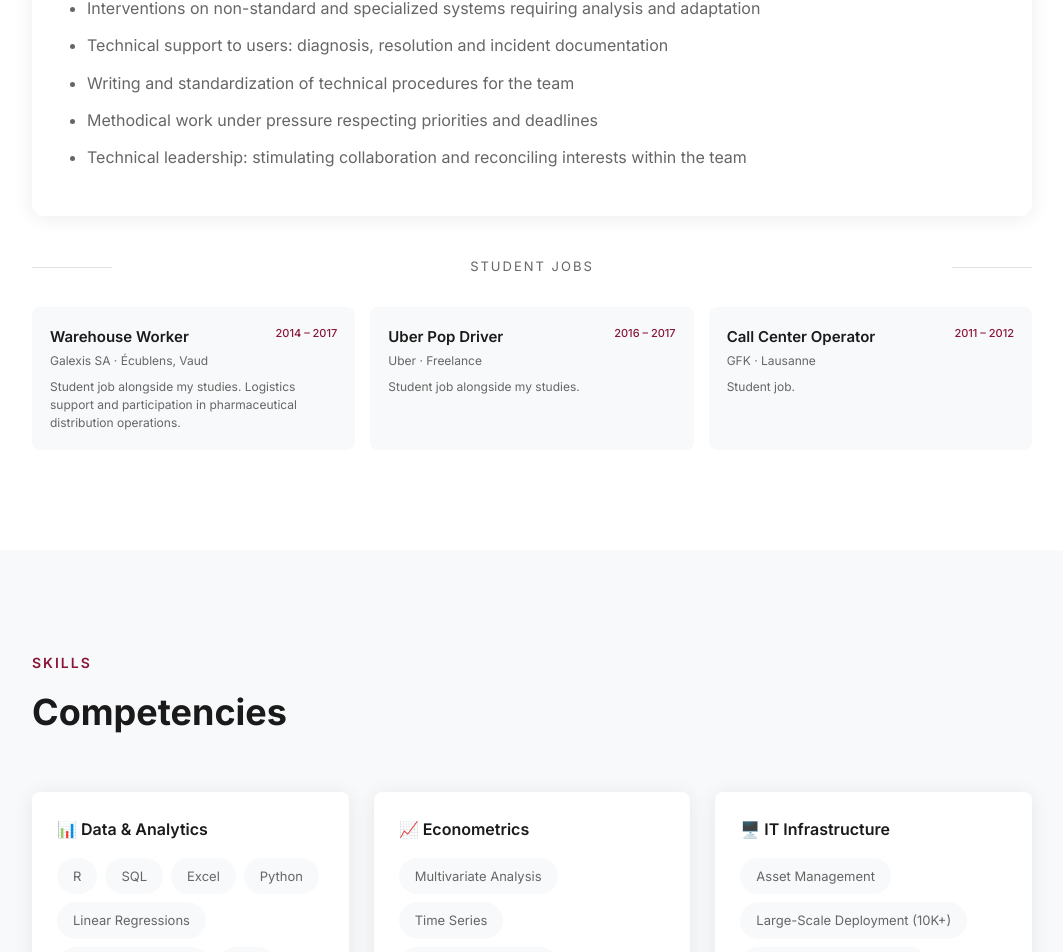
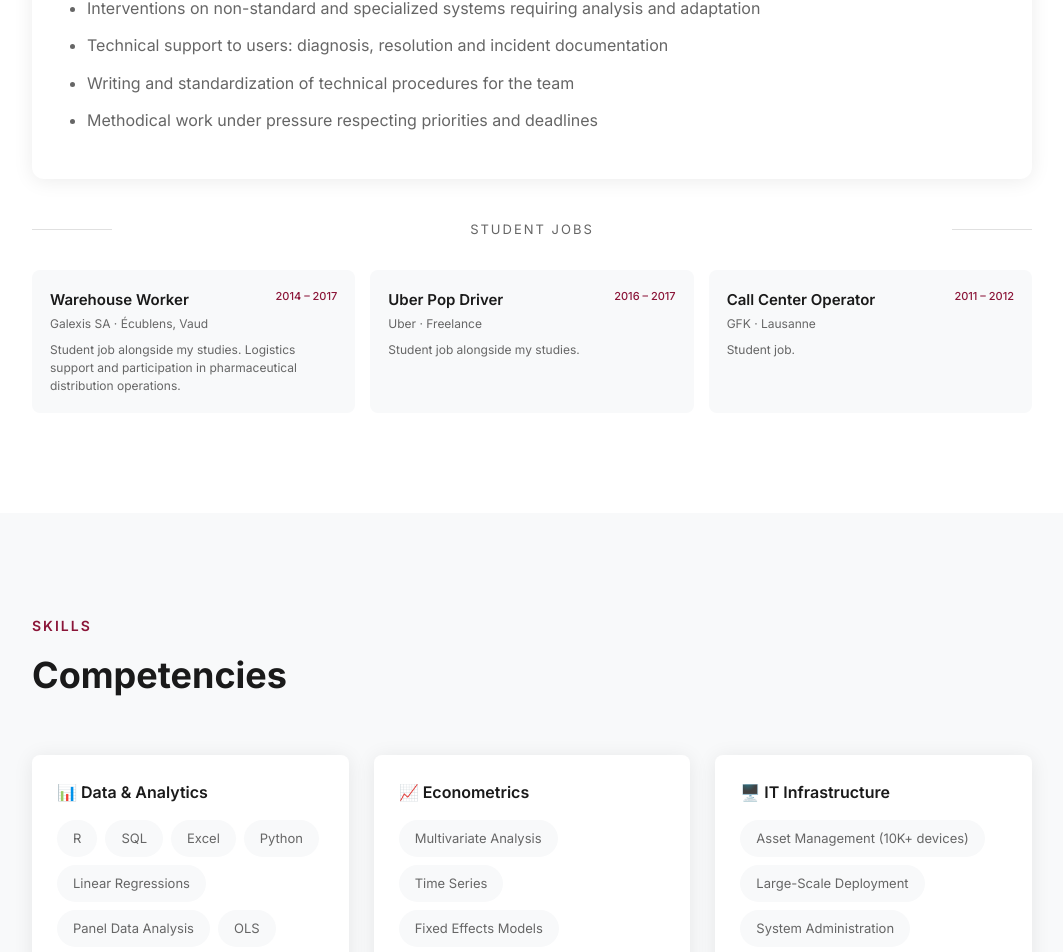
Before and after one commit to JorgePaulaPinheiro/CV, a React (Vite) app: page / in a window 1280 px wide. Shown: the part 3392-4344 px from the top of the page, without its empty margins (108-1171 px from the left). Built offline with nearby package versions, Linux system fonts and the light colour scheme.

Commit message:
Réduit section IT, retire leadership (soft skill), garde uniquement les meilleurs éléments techniques

```diff
--- a/src/App.jsx
+++ b/src/App.jsx
@@ -84,8 +84,7 @@ const translations = {
           'Interventions on non-standard and specialized systems requiring analysis and adaptation',
           'Technical support to users: diagnosis, resolution and incident documentation',
           'Writing and standardization of technical procedures for the team',
-          'Methodical work under pressure respecting priorities and deadlines',
-          'Technical leadership: stimulating collaboration and reconciling interests within the team'
+          'Methodical work under pressure respecting priorities and deadlines'
         ]
       },
       studentJobsTitle: 'Student Jobs',
@@ -121,7 +120,7 @@ const translations = {
       },
       it: {
         title: '🖥️ IT Infrastructure',
-        tags: ['Asset Management', 'Large-Scale Deployment (10K+)', 'Technical Documentation', 'Incident Management', 'Helpdesk L1/L2', 'Hardware Troubleshooting', 'System Administration', 'Security Basics', 'Process Standardization', 'Team Leadership']
+        tags: ['Asset Management (10K+ devices)', 'Large-Scale Deployment', 'System Administration', 'Incident Management', 'Helpdesk L2']
       },
       finance: {
         title: '💰 Finance',
@@ -265,8 +264,7 @@ const translations = {
           "Interventions sur des systèmes non standards et spécialisés nécessitant analyse et adaptation",
           "Support technique aux utilisateurs : diagnostic, résolution et documentation des incidents",
           "Rédaction et standardisation des procédures techniques pour l'équipe",
-          "Travail méthodique sous pression en respectant priorités et délais",
-          "Leadership technique : stimulation de la collaboration et conciliation des intérêts au sein de l'équipe"
+          "Travail méthodique sous pression en respectant priorités et délais"
         ]
       },
       studentJobsTitle: 'Jobs Étudiants',
@@ -302,7 +300,7 @@ const translations = {
       },
       it: {
         title: '🖥️ Infrastructure IT',
-        tags: ['Gestion de Parc', 'Déploiement Large Échelle (10K+)', 'Documentation Technique', 'Gestion des Incidents', 'Support Niveau 1/2', 'Dépannage Hardware', 'Administration Système', 'Bases de Sécurité', 'Standardisation des Processus', 'Leadership Technique']
+        tags: ['Gestion de Parc (10K+ postes)', 'Déploiement Large Échelle', 'Administration Système', 'Gestion des Incidents', 'Support Niveau 2']
       },
       finance: {
         title: '💰 Finance',
```
